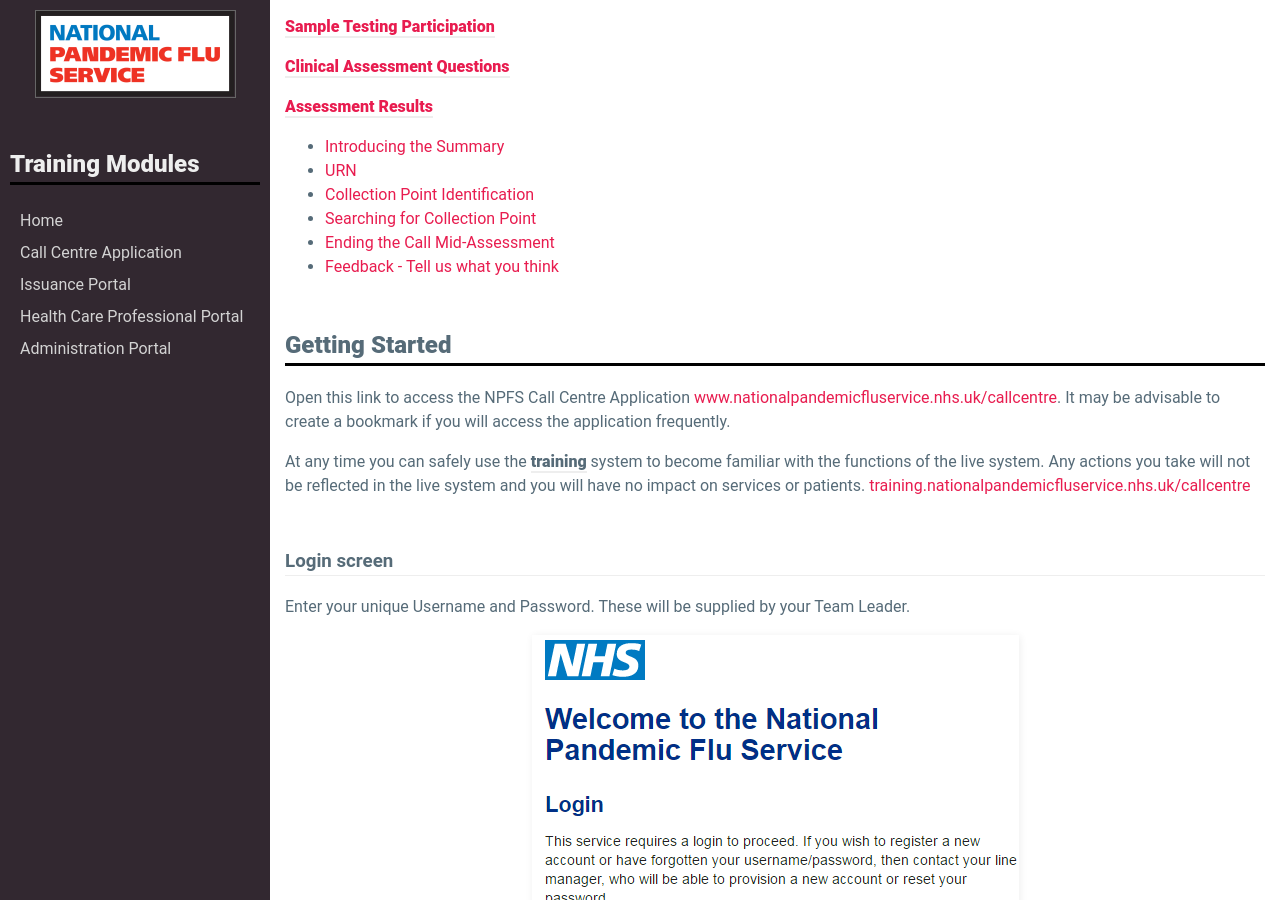
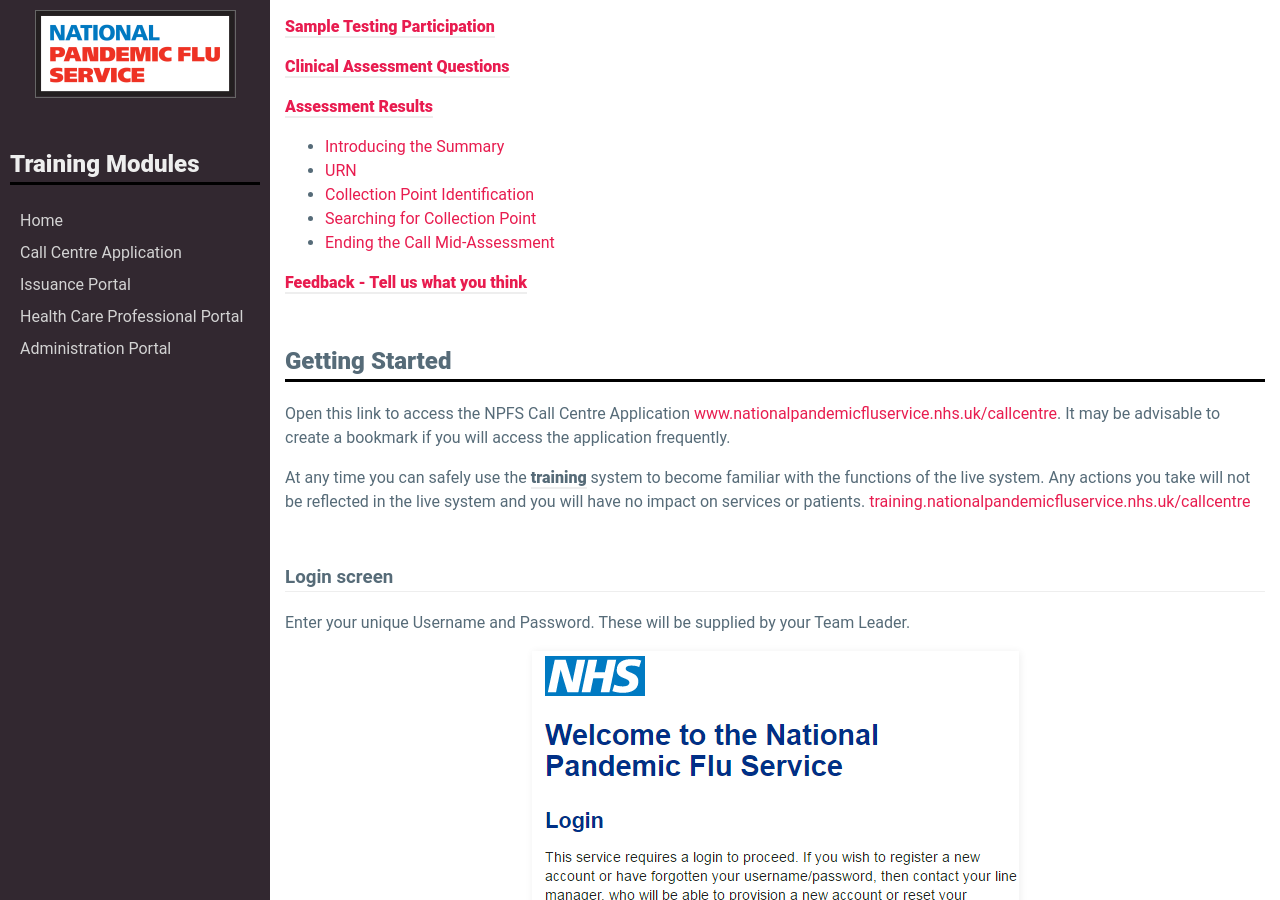
Before and after one commit to npfs/npfs.github.io, a Jekyll site: the page built from cca.md, in a window 1280 px wide and 900 px high, scrolled down 707 px. Built offline with Jekyll 4.4.1, drawn with Linux system fonts in a browser that asks for light colours.

```diff
--- a/cca.md
+++ b/cca.md
@@ -44,8 +44,8 @@
   * [Collection Point Identification](#collection-point-identifications)
   * [Searching for Collection Point](#searching-for-collection-point)
   * [Ending the Call Mid-Assessment](#ending-the-call-mid-assessment)
-  * [Feedback - Tell us what you think](#feedback---tell-us-what-you-think)
 
+**[Feedback - Tell us what you think](#feedback---tell-us-what-you-think)**
 
 
 
```
